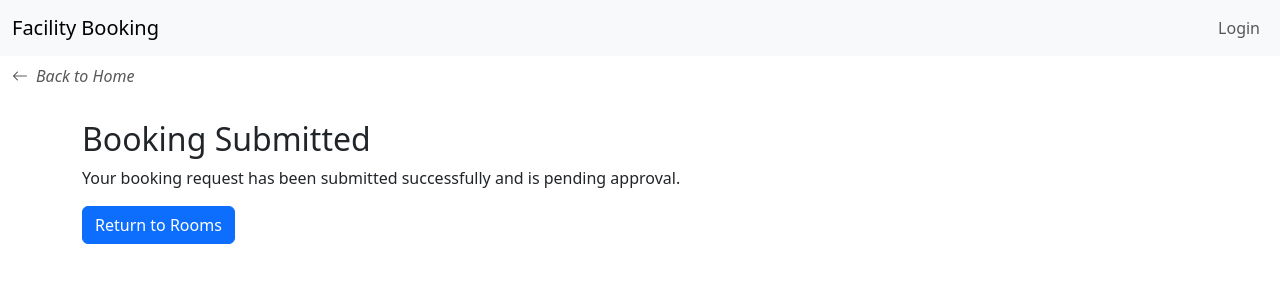
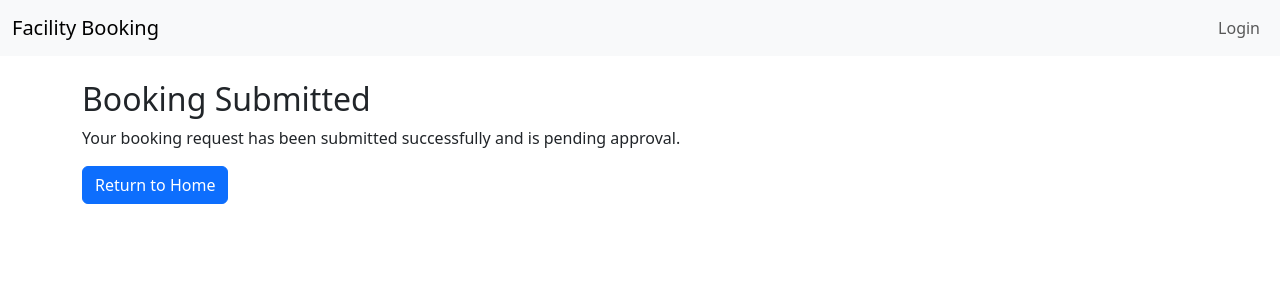
Before and after one commit to njvil/CSCI-142i, a Django app: page /booking/success/ in a window 1280 px wide. Shown: the top 300 px of the page. Run offline with Django 5.2, Linux system fonts and the light colour scheme.

Commit message:
Changed button name

```diff
--- a/facility_booking/booking/templates/booking/booking_success.html
+++ b/facility_booking/booking/templates/booking/booking_success.html
@@ -1,16 +1,6 @@
 {% extends 'base.html' %}
-
-{% block sub_navbar %}
-<nav class="navbar navbar-expand-lg navbar-light">
-  <div class="container-fluid">
-    <a class="navbar-nav" href="{% url 'room_list' %}" style="color: #575757; text-decoration: none;">
-      <i class="bi bi-arrow-left me-2"></i><em>Back to Home</em></a>
-  </div>
-</nav>
-{% endblock %}
-
 {% block content %}
 <h2>Booking Submitted</h2>
 <p>Your booking request has been submitted successfully and is pending approval.</p>
-<a href="{% url 'room_list' %}" class="btn btn-primary">Return to Rooms</a>
+<a href="{% url 'room_list' %}" class="btn btn-primary">Return to Home</a>
 {% endblock %}
```
